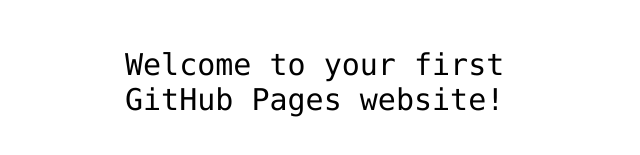
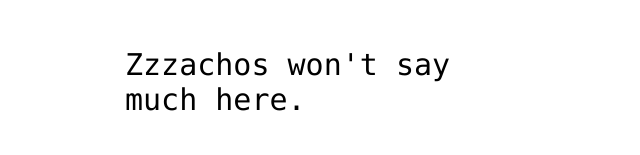
Before and after one commit to zzzachos/zzzachos.github.io, a plain HTML site: page index.html in a window 1280 px wide. Shown: the part 341-496 px from the top of the page, without its empty margins (315-955 px from the left). Drawn offline with Linux system fonts and the light colour scheme.

Commit message:
Update index.html

```diff
--- a/index.html
+++ b/index.html
@@ -2,8 +2,8 @@
 
 <html>
 <head>
-  <meta http-equiv="Content-Type" content="text/html; charset=utf-8"/>
-  <title>my-first-website</title>
+  <meta http-equiv="Introduction" content="text/html; charset=utf-8"/>
+  <title>a-first-github-website</title>
   <LINK href="styles.css" rel="stylesheet" type="text/css">
 </head>
 
@@ -12,7 +12,7 @@
 <img src="https://octodex.github.com/images/daftpunktocat-thomas.gif" id="octocat" alt="octocat-gif" />
 
 <!-- Change this code here by copy and pasting your template on line 15 -->
-<p>Welcome to your first GitHub Pages website!</p>
+<p>Zzzachos won't say much here.</p>
 
 </body>
 </html>
```
